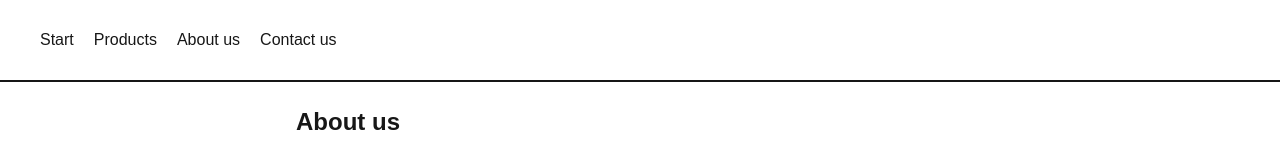
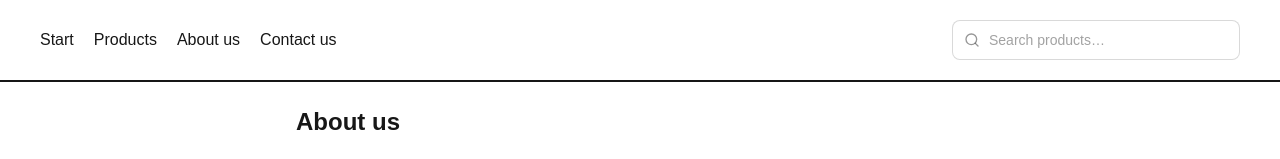
Before and after one commit to Davidkagell/Gemini-customer-service, a Next.js app: page /en/about in a window 1280 px wide. Shown: the top 159 px of the page. Built offline with nearby package versions, Linux system fonts and the light colour scheme.

Commit message:
implement typesense and add search box

```diff
--- /dev/null
+++ b/src/app/api/products/search/route.ts
@@ -0,0 +1,24 @@
+import { hasLocale } from "next-intl";
+import { searchProducts } from "@/lib/products";
+import { routing } from "@/i18n/routing";
+
+export async function GET(request: Request) {
+  const { searchParams } = new URL(request.url);
+  const query = searchParams.get("q")?.trim() ?? "";
+  const requestedLocale = searchParams.get("locale");
+  const locale = hasLocale(routing.locales, requestedLocale)
+    ? requestedLocale
+    : routing.defaultLocale;
+
+  if (!query) {
+    return Response.json({ query, count: 0, results: [] });
+  }
+
+  const results = await searchProducts(query, locale);
+
+  return Response.json({
+    query,
+    count: results.length,
+    results,
+  });
+}
--- a/src/app/messages/en.json
+++ b/src/app/messages/en.json
@@ -18,7 +18,11 @@
     "start": "Start",
     "products": "Products",
     "about": "About us",
-    "contact": "Contact us"
+    "contact": "Contact us",
+    "searchLabel": "Search products",
+    "searchPlaceholder": "Search products…",
+    "searchLoading": "Searching…",
+    "searchEmpty": "No products found"
   },
   "productsPage": {
     "title": "Products",
--- a/src/app/messages/sv.json
+++ b/src/app/messages/sv.json
@@ -18,7 +18,11 @@
     "start": "Start",
     "products": "Produkter",
     "about": "Om oss",
-    "contact": "Kontakta oss"
+    "contact": "Kontakta oss",
+    "searchLabel": "Sök produkter",
+    "searchPlaceholder": "Sök produkter…",
+    "searchLoading": "Söker…",
+    "searchEmpty": "Inga produkter hittades"
   },
   "productsPage": {
     "title": "Produkter",
--- a/src/components/Header.tsx
+++ b/src/components/Header.tsx
@@ -1,12 +1,14 @@
 import { useTranslations } from "next-intl";
+import HeaderSearch from "@/components/HeaderSearch";
 import { Link } from "@/i18n/navigation";
 
 export default function Header() {
   const t = useTranslations("nav");
 
   return (
-    <section className=" border-b-2 ">
-      <ul className="ml-10 h-20 items-center flex flex-row gap-5">
+    <header className="flex flex-row items-center justify-between gap-4 border-b-2 px-4 sm:px-10">
+      <nav>
+        <ul className="flex h-20 flex-row items-center gap-5">
           <li>
             <Link href="/">{t("start")}</Link>
           </li>
@@ -20,6 +22,8 @@ export default function Header() {
             <Link href="/contact">{t("contact")}</Link>
           </li>
         </ul>
-    </section>
+      </nav>
+      <HeaderSearch />
+    </header>
   );
 }
--- /dev/null
+++ b/src/components/HeaderSearch.tsx
@@ -0,0 +1,134 @@
+"use client";
+
+import { Search } from "lucide-react";
+import { hasLocale, useLocale, useTranslations } from "next-intl";
+import {
+  useEffect,
+  useEffectEvent,
+  useId,
+  useRef,
+  useState,
+  useTransition,
+} from "react";
+import { SearchPanel } from "@/components/SearchPanel";
+import { routing } from "@/i18n/routing";
+import type { ProductSearchResult } from "@/types/product";
+
+const DEBOUNCE_MS = 250;
+
+export default function HeaderSearch() {
+  const t = useTranslations("nav");
+  const requestedLocale = useLocale();
+  const locale = hasLocale(routing.locales, requestedLocale)
+    ? requestedLocale
+    : routing.defaultLocale;
+  const listboxId = useId();
+  const containerRef = useRef<HTMLDivElement>(null);
+  const [query, setQuery] = useState("");
+  const [results, setResults] = useState<ProductSearchResult[]>([]);
+  const [open, setOpen] = useState(false);
+  const [isPending, startTransition] = useTransition();
+
+  const runSearch = useEffectEvent(async (value: string) => {
+    const trimmed = value.trim();
+    if (!trimmed) {
+      startTransition(() => {
+        setResults([]);
+        setOpen(false);
+      });
+      return;
+    }
+
+    try {
+      const response = await fetch(
+        `/api/products/search?q=${encodeURIComponent(trimmed)}&locale=${locale}`,
+      );
+      if (!response.ok) {
+        throw new Error(`Search failed: ${response.status}`);
+      }
+      const data = (await response.json()) as {
+        results: ProductSearchResult[];
+      };
+      startTransition(() => {
+        setResults(data.results);
+        setOpen(true);
+      });
+    } catch {
+      startTransition(() => {
+        setResults([]);
+        setOpen(true);
+      });
+    }
+  });
+
+  useEffect(() => {
+    const timeout = setTimeout(() => {
+      void runSearch(query);
+    }, DEBOUNCE_MS);
+    return () => clearTimeout(timeout);
+  }, [query]);
+
+  useEffect(() => {
+    function handlePointerDown(event: MouseEvent) {
+      if (!containerRef.current?.contains(event.target as Node)) {
+        setOpen(false);
+      }
+    }
+
+    document.addEventListener("mousedown", handlePointerDown);
+    return () => document.removeEventListener("mousedown", handlePointerDown);
+  }, []);
+
+  const showPanel = open && query.trim().length > 0;
+
+  return (
+    <div ref={containerRef} className="relative w-56 sm:w-72">
+      <label className="sr-only" htmlFor="header-product-search">
+        {t("searchLabel")}
+      </label>
+      <div className="relative">
+        <Search
+          aria-hidden
+          className="pointer-events-none absolute top-1/2 left-3 size-4 -translate-y-1/2 text-foreground/45"
+        />
+        <input
+          id="header-product-search"
+          type="search"
+          value={query}
+          autoComplete="off"
+          placeholder={t("searchPlaceholder")}
+          aria-autocomplete="list"
+          aria-controls={listboxId}
+          aria-expanded={showPanel}
+          role="combobox"
+          onChange={(event) => setQuery(event.target.value)}
+          onFocus={() => {
+            if (query.trim() && results.length > 0) {
+              setOpen(true);
+            }
+          }}
+          onKeyDown={(event) => {
+            if (event.key === "Escape") {
+              setOpen(false);
+            }
+          }}
+          className="h-10 w-full rounded-lg border border-black/15 bg-background pr-3 pl-9 text-sm outline-none placeholder:text-foreground/40 focus:border-textColor dark:border-white/20"
+        />
+      </div>
+
+      {showPanel ? (
+        <SearchPanel
+          id={listboxId}
+          results={results}
+          isPending={isPending}
+          locale={locale}
+          onSelect={() => {
+            setOpen(false);
+            setQuery("");
+            setResults([]);
+          }}
+        />
+      ) : null}
+    </div>
+  );
+}
--- a/src/components/ProductCardItem.tsx
+++ b/src/components/ProductCardItem.tsx
@@ -98,6 +98,7 @@ export function ProductCardItem({
                     src={src}
                     alt=""
                     fill
+                    loading = "eager"
                     sizes="88px"
                     className={imageClassName}
                   />
--- /dev/null
+++ b/src/components/SearchPanel.tsx
@@ -0,0 +1,72 @@
+"use client";
+
+import { useTranslations } from "next-intl";
+import { Link } from "@/i18n/navigation";
+import type { Locale } from "@/app/messages";
+import type { ProductSearchResult } from "@/types/product";
+
+type SearchPanelProps = {
+  id: string;
+  results: ProductSearchResult[];
+  isPending: boolean;
+  locale: Locale;
+  onSelect: () => void;
+};
+
+function formatPrice(locale: Locale, price: number, currency: string) {
+  return new Intl.NumberFormat(locale === "sv" ? "sv-SE" : "en-GB", {
+    style: "currency",
+    currency,
+    maximumFractionDigits: 0,
+  }).format(price);
+}
+
+export function SearchPanel({
+  id,
+  results,
+  isPending,
+  locale,
+  onSelect,
+}: SearchPanelProps) {
+  const t = useTranslations("nav");
+
+  return (
+    <ul
+      id={id}
+      role="listbox"
+      className="absolute top-full right-0 z-50 mt-2 max-h-80 w-full overflow-auto rounded-xl border border-black/10 bg-background py-1 shadow-lg dark:border-white/15"
+    >
+      {isPending && results.length === 0 ? (
+        <li className="px-3 py-2 text-sm text-foreground/60">
+          {t("searchLoading")}
+        </li>
+      ) : null}
+      {!isPending && results.length === 0 ? (
+        <li className="px-3 py-2 text-sm text-foreground/60">
+          {t("searchEmpty")}
+        </li>
+      ) : null}
+      {results.map((product) => (
+        <li key={product.id} role="option">
+          <Link
+            href={`/products/${product.id}`}
+            onClick={onSelect}
+            className="block px-3 py-2 hover:bg-foreground/5"
+          >
+            <span className="block text-sm font-medium leading-snug">
+              {product.name}
+            </span>
+            <span className="mt-0.5 flex items-center justify-between gap-2 text-xs text-foreground/55">
+              <span>
+                {product.manufacturer} · {product.articleNumber}
+              </span>
+              <span className="shrink-0 text-textColor">
+                {formatPrice(locale, product.price, product.currency)}
+              </span>
+            </span>
+          </Link>
+        </li>
+      ))}
+    </ul>
+  );
+}
```
Lines whose indentation alone changed are shown as unchanged.
